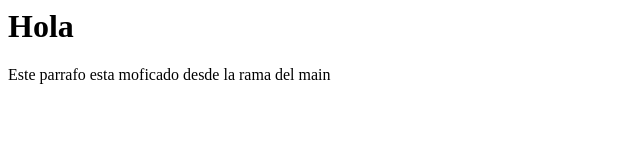
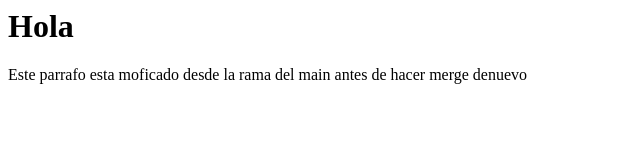
Before and after one commit to Erick0607/PruebasHerramientas, a plain HTML site: page index.html in a window 1280 px wide. Shown: the whole page, without its empty margins (0-640 px from the left). Drawn offline with Linux system fonts and the light colour scheme.

Commit message:
Nuevos cambios en main

```diff
--- a/index.html
+++ b/index.html
@@ -2,7 +2,7 @@
     <body>
         <h1>Hola</h1>
         <div>
-            <p>Este parrafo esta moficado desde la rama del main</p>
+            <p>Este parrafo esta moficado desde la rama del main antes de hacer merge denuevo</p>
 
         </div>
 
```
